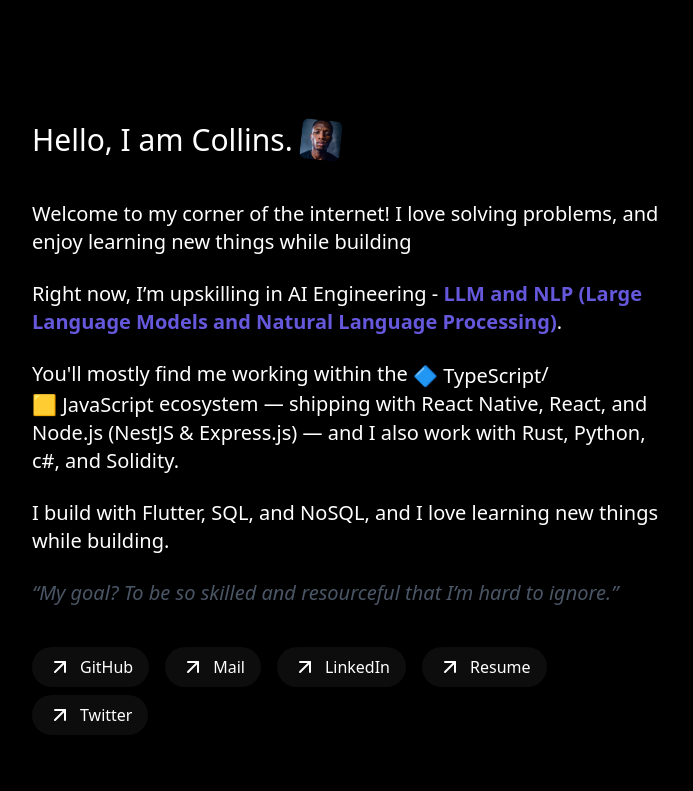
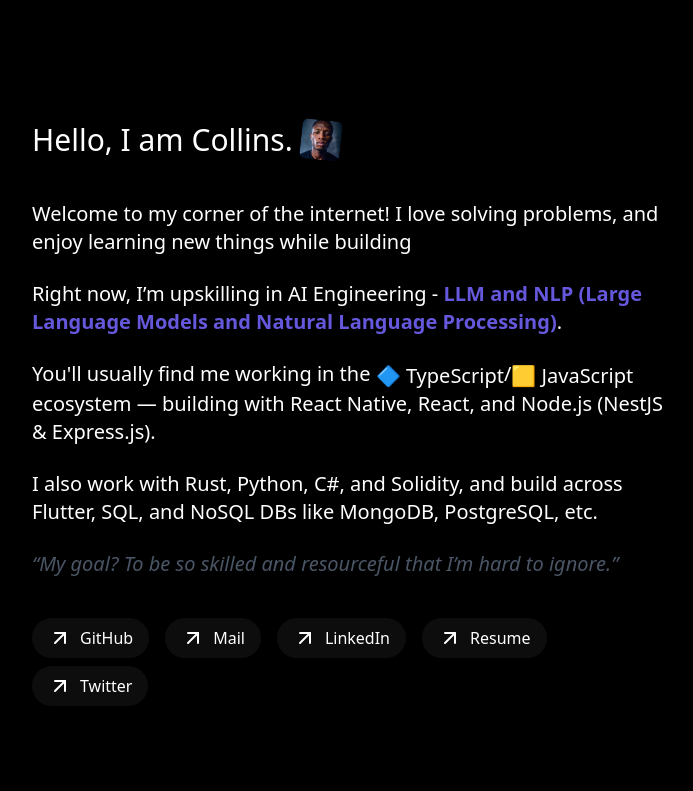
Before and after one commit to collinstb01/PORFOLIO-3, a React (Vite) app: page / in a window 1280 px wide. Shown: the top 791 px of the page, without its empty margins (292-985 px from the left). Built offline with nearby package versions, Linux system fonts and the light colour scheme.

Commit message:
Update tech stack description with specific database technologies

```diff
--- a/src/components/About.tsx
+++ b/src/components/About.tsx
@@ -32,7 +32,7 @@
         </p>
 
         <p>
-          You'll mostly find me working within the{" "}
+          You'll usually find me working in the{" "}
           <span className="inline-flex items-center align-middle">
             🔷 TypeScript
           </span>
@@ -40,13 +40,11 @@
           <span className="inline-flex items-center align-middle">
             🟨 JavaScript
           </span>{" "}
-          ecosystem — shipping with React Native, React, and Node.js (NestJS &
-          Express.js) — and I also work with Rust, Python, c#, and Solidity.
+          ecosystem — building with React Native, React, and Node.js (NestJS & Express.js).
         </p>
 
         <p>
-          I build with Flutter, SQL, and NoSQL, and I love learning new things
-          while building.
+          I also work with Rust, Python, C#, and Solidity, and build across Flutter, SQL, and NoSQL DBs like MongoDB, PostgreSQL, etc.
         </p>
 
         <p className="italic text-gray-600">
```
